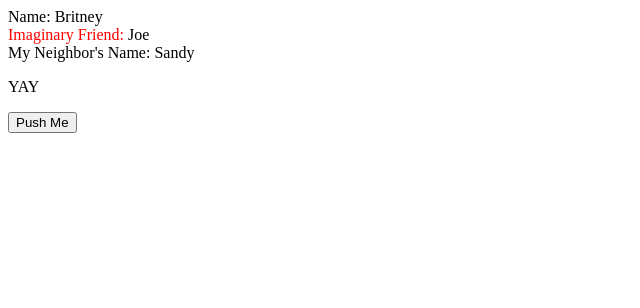
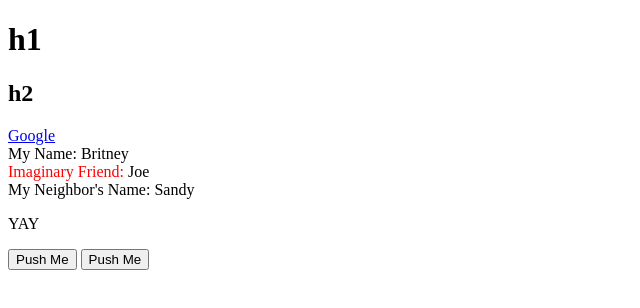
Before and after one commit to britneytm/devleague-prep, a website: page myFirstWebbApp/public/index.html in a window 1280 px wide. Shown: the whole page, without its empty margins (0-640 px from the left). Drawn offline with Linux system fonts and the light colour scheme.

Commit message:
Getting into HTML

```diff
--- a/myFirstWebbApp/public/index.html
+++ b/myFirstWebbApp/public/index.html
@@ -1,14 +1,21 @@
 <!DOCTYPE html>
 <html>
   <head>
-    <title>My First Web App</title>
+    <title>My <b>First</b> Web App</title>
     <script
       type="text/javascript"
       src="js/app.js"></script>
   </head>
   <body>
     <div>
-      <span>Name:</span>
+      <h1>h1</h1>
+      <h2>h2</h2>
+    </div>
+    <div>
+      <a href="www.google.com">Google</a>
+    </div>
+    <div>
+      <span>My Name:</span>
       <span id="myName">
         Britney
       </span>
@@ -32,6 +39,7 @@
         </p>
       </span>
     </div>
-    <button onclick='addLastName()'>Push Me</button>
+    <button onclick="addLastName('myName', 'T-M')">Push Me</button>
+    <button onclick="addLastName('yourName', 'Shmo')">Push Me</button>
   </body>
 </html>
--- a/myFirstWebbApp/public/js/app.js
+++ b/myFirstWebbApp/public/js/app.js
@@ -1,15 +1,14 @@
-function addLastName(){
+function addLastName(id, lastName){
 
     var lastNameElem =
       document.createElement('span');
 
     var lastNameText =
-      document.createTextNode('T-M');
+      document.createTextNode(lastName);
 
-    lastNameElem.id = 'myLastName';
     lastNameElem.appendChild(lastNameText);
 
-    var myNameElem = document.getElementById('myName');
+    var myNameElem = document.getElementById(id);
 
     myNameElem.appendChild(lastNameElem);
 
```
